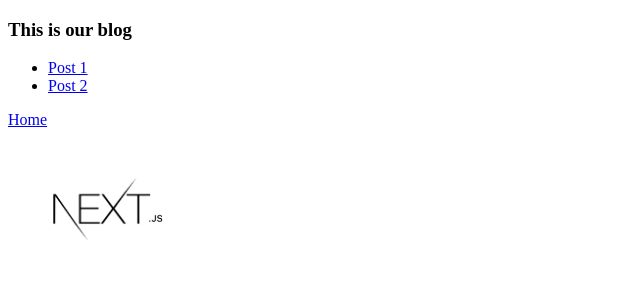
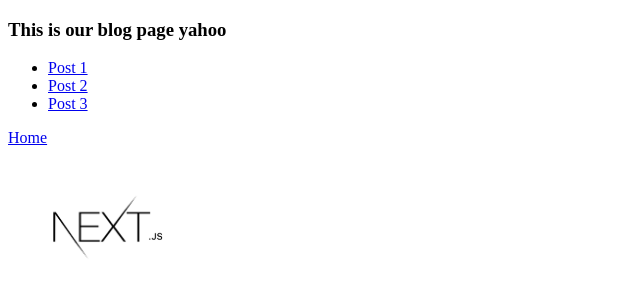
Before and after one commit to hasanavi/nextjs-multizone, a Next.js app in the folder blog/: page / in a window 1280 px wide. Shown: the top 300 px of the page, without its empty margins (0-640 px from the left). Built offline with nearby package versions, Linux system fonts and the light colour scheme.

Commit message:
env url update

```diff
--- a/blog/pages/index.js
+++ b/blog/pages/index.js
@@ -1,10 +1,10 @@
-import Link from 'next/link'
-import Image from 'next/image'
+import Link from "next/link";
+import Image from "next/image";
 
 export default function Blog() {
 	return (
 		<div>
-      <h3>This is our blog</h3>
+			<h3>This is our blog page yahoo</h3>
 			<ul>
 				<li>
 					<Link href="/post/1">
@@ -14,6 +14,11 @@ export default function Blog() {
 				<li>
 					<Link href="/post/2">
 						<a>Post 2</a>
+					</Link>
+				</li>
+				<li>
+					<Link href="/post/3">
+						<a>Post 3</a>
 					</Link>
 				</li>
 			</ul>
@@ -27,5 +32,5 @@ export default function Blog() {
 				/>
 			</div>
 		</div>
-  )
+	);
 }
```
Also changed, not shown: 2 other files (tests, documents, lock files or other folders). Lines whose indentation alone changed are shown as unchanged.
